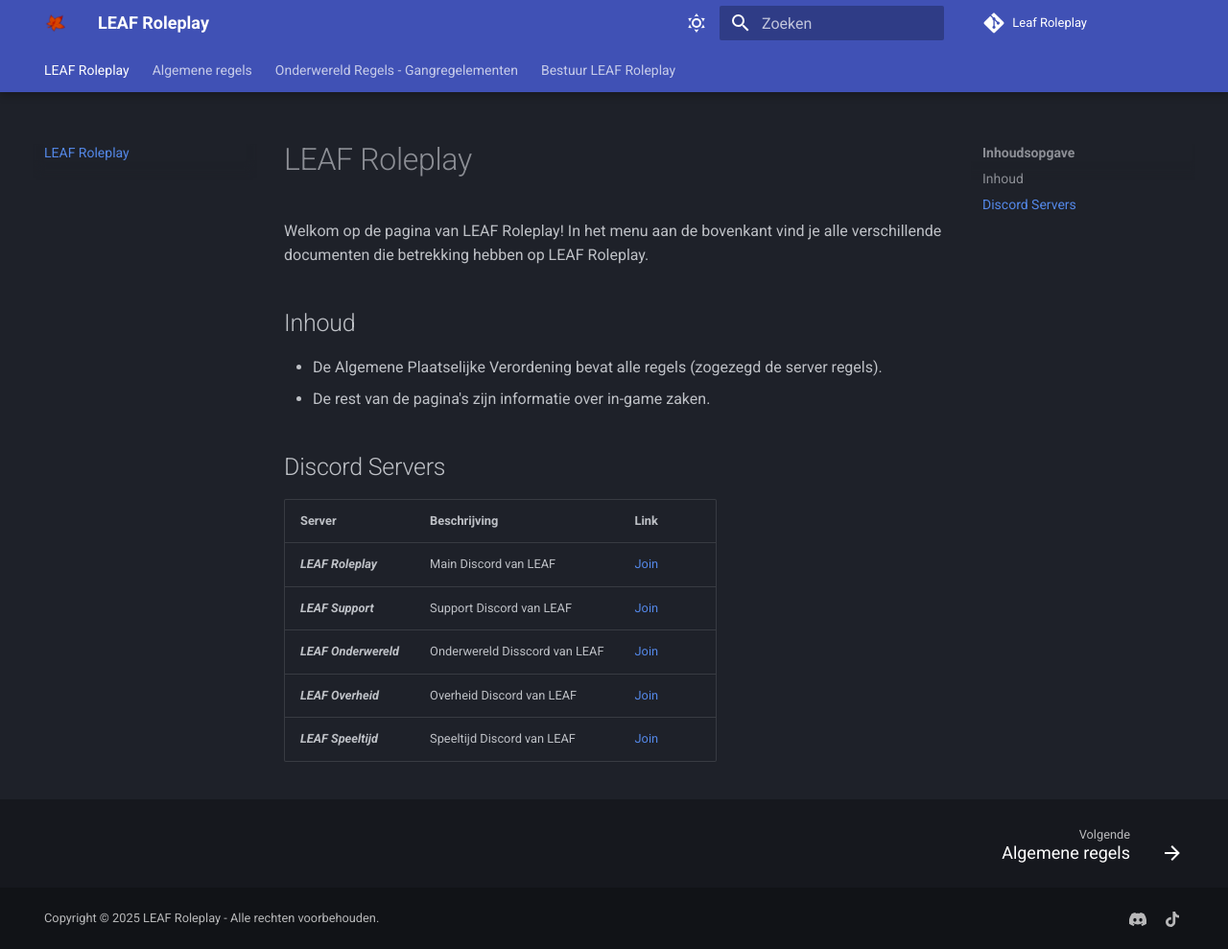
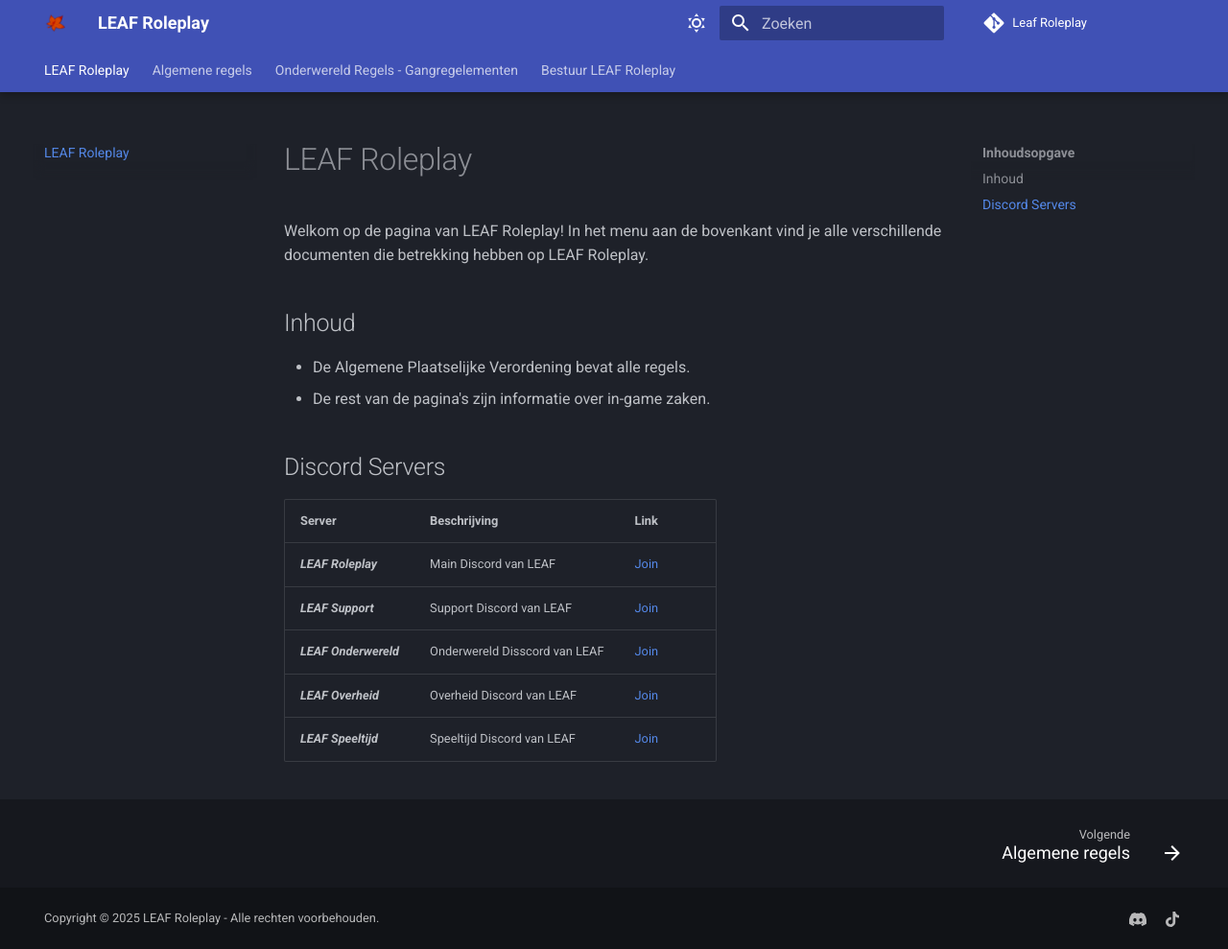
Before and after one commit to LeafRoleplay/APV-MK-docs, an MkDocs documentation site: the page built from docs/index.md, in a window 1280 px wide and 989 px high. Shown: the whole window at 96% size. Built offline with MkDocs 1.6.1 and Material for MkDocs 9.7.7, drawn with Linux system fonts in a browser that asks for light colours; comment, search, counter and statistics services are not loaded; some of the changed lines change nothing that is shown.

Commit message:
added commit

```diff
--- a/docs/index.md
+++ b/docs/index.md
@@ -4,7 +4,7 @@
 
 ## Inhoud
 
-* De Algemene Plaatselijke Verordening bevat alle regels (zogezegd de server regels).
+* De Algemene Plaatselijke Verordening bevat alle regels.
 * De rest van de pagina's zijn informatie over in-game zaken.
 
 
--- a/mkdocs.yml
+++ b/mkdocs.yml
@@ -41,15 +41,6 @@
     - Algmene Regels: algemeen.md
     - Onderwereld Regels: onderwereld.md
 
-  plugins:
-  - git-revision-date-localized:
-      type: timeago
-      time_zone: Europe/Amsterdam
-      locale: nl
-      fallback_to_build_date: false
-
-  - search:
-      lang: nl
 
 extra:
   generator: false
@@ -73,3 +64,12 @@
       - accept
 
 copyright: Copyright &copy; 2025 LEAF Roleplay - Alle rechten voorbehouden.
+
+plugins:
+  - git-revision-date-localized:
+      type: timeago
+      time_zone: Europe/Amsterdam
+      locale: nl
+      fallback_to_build_date: false
+  - search:
+      lang: nl
```
